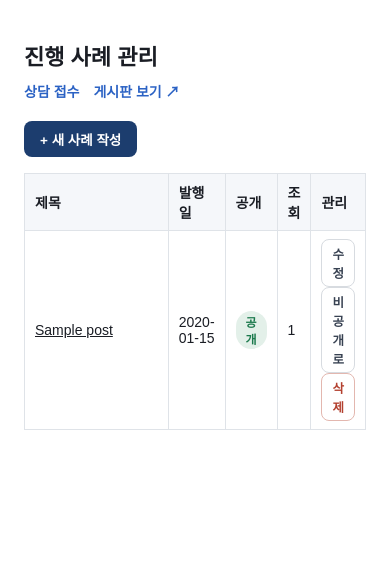
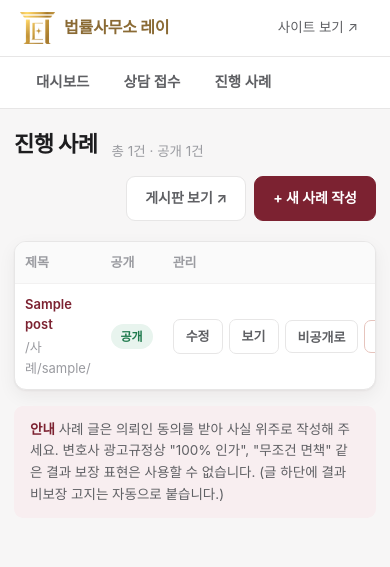
Before and after one commit to Jeongdonghwan/rwas_prj, a Flask app: template app/templates/admin/cases.html in a window 390 px wide. Shown: the top 567 px of the page. Run offline with Flask 3, Linux system fonts and the light colour scheme; tables that the repository leaves empty hold one stand-in row (values such as "Sample post"); the template is opened without the code that fills it: values that come from a table or form of the project are taken from there, most other values are stand-ins (such as "Sample title", 1, 10 or a date in 2020); some web fonts are replaced.

Commit message:
관리자 화면 전면 재구성: 대시보드·검색/필터·메모·CSV
- admin.css + admin/_base.html 공통 레이아웃(사이트와 동일 버건디 테마, 반응형)
- 대시보드 신설: 오늘/미처리/전체 접수·공개 사례 통계, 최근 접수·사례 목록
- 상담 접수: 상태 탭(건수), 이름·연락처 검색, 상태+메모 인라인 저장,
  삭제, 50건 페이지네이션, CSV 내려받기(엑셀 한글 BOM)
- 진행 사례 목록/글쓰기 화면을 공통 레이아웃으로 통일, 광고규정 안내 추가
- 관리자 페이지 noindex 명시

Co-Authored-By: Claude Opus 5 (1M context) <noreply@anthropic.com>

```diff
--- /dev/null
+++ b/app/static/css/admin.css
@@ -0,0 +1,146 @@
+/* 관리자 화면 전용 — 사이트 테마(화이트 + 버건디)와 동일 팔레트 */
+@import url('https://cdn.jsdelivr.net/gh/orioncactus/pretendard@v1.3.9/dist/web/static/pretendard.min.css');
+
+:root{
+  --ink:#1d1d1f; --ink-2:#5f6064; --ink-3:#9a9ba0;
+  --line:#e7e6e6; --line-2:#f2f1f1;
+  --paper:#f7f6f6; --card:#ffffff;
+  --wine:#7c2231; --wine-2:#8e2939; --wine-3:#b13a4a; --wine-soft:#f8eef0;
+  --ok:#1f7a4d; --ok-soft:#e8f4ee;
+  --warn:#9a6a10; --warn-soft:#fcf3e2;
+  --gray-soft:#f0f0f1;
+  --r:12px;
+  --shadow:0 1px 2px rgba(30,22,24,.05),0 6px 18px rgba(30,22,24,.06);
+  --sans:'Pretendard',-apple-system,'Malgun Gothic',sans-serif;
+}
+*{box-sizing:border-box;margin:0;padding:0}
+body{font-family:var(--sans);background:var(--paper);color:var(--ink);line-height:1.6;font-size:15px;-webkit-font-smoothing:antialiased}
+a{color:inherit;text-decoration:none}
+ul{list-style:none}
+input,select,textarea,button{font-family:inherit;font-size:inherit}
+
+/* 헤더 */
+.ahead{background:#fff;border-bottom:1px solid var(--line)}
+.ahead .in{max-width:1240px;margin:0 auto;padding:0 20px;height:62px;display:flex;align-items:center;gap:14px}
+.ahead .logo{display:flex;align-items:center;gap:9px}
+.ahead .logo img{height:32px;width:auto;display:block}
+.ahead .logo b{font-size:16px;font-weight:800;color:#8a6a34;letter-spacing:-.01em;line-height:1.1}
+.ahead .logo b small{display:block;font-size:9px;letter-spacing:.2em;color:#b99a63;font-weight:600}
+.ahead .tag{font-size:12px;font-weight:700;color:var(--wine);background:var(--wine-soft);border-radius:999px;padding:4px 12px}
+.ahead .right{margin-left:auto;display:flex;align-items:center;gap:8px;font-size:13.5px}
+.ahead .right a{color:var(--ink-2);padding:8px 12px;border-radius:8px}
+.ahead .right a:hover{background:var(--gray-soft);color:var(--ink)}
+
+/* 탭 내비 */
+.anav{background:#fff;border-bottom:1px solid var(--line);position:sticky;top:0;z-index:10}
+.anav .in{max-width:1240px;margin:0 auto;padding:0 20px;display:flex;gap:2px;overflow-x:auto}
+.anav a{padding:13px 16px;font-size:14.5px;font-weight:600;color:var(--ink-2);border-bottom:2px solid transparent;white-space:nowrap}
+.anav a:hover{color:var(--ink)}
+.anav a.on{color:var(--wine);border-bottom-color:var(--wine)}
+
+/* 레이아웃 */
+.wrap{max-width:1240px;margin:0 auto;padding:26px 20px 60px}
+.phead{display:flex;align-items:flex-end;gap:14px;flex-wrap:wrap;margin-bottom:20px}
+.phead h1{font-size:22px;font-weight:800;letter-spacing:-.02em}
+.phead p{font-size:13.5px;color:var(--ink-3)}
+.phead .act{margin-left:auto;display:flex;gap:8px}
+
+/* 버튼 */
+.btn{display:inline-flex;align-items:center;justify-content:center;gap:6px;white-space:nowrap;padding:10px 18px;border-radius:9px;background:var(--wine);color:#fff;border:1px solid var(--wine);font-weight:700;font-size:14px;cursor:pointer;transition:background .15s}
+.btn:hover{background:var(--wine-2)}
+.btn.line{background:#fff;color:var(--ink-2);border-color:var(--line)}
+.btn.line:hover{background:var(--gray-soft);color:var(--ink)}
+.btn.sm{padding:6px 12px;font-size:13px;font-weight:600;border-radius:7px}
+.btn.danger{background:#fff;color:#b3402f;border-color:#e6c4bd}
+.btn.danger:hover{background:#fdf3f1}
+
+/* 통계 카드 */
+.stats{display:grid;grid-template-columns:repeat(4,1fr);gap:14px;margin-bottom:26px}
+.stat{background:var(--card);border:1px solid var(--line);border-radius:var(--r);padding:20px 22px;box-shadow:var(--shadow)}
+.stat .lb{font-size:13px;color:var(--ink-3);font-weight:600;margin-bottom:6px}
+.stat .nm{font-size:30px;font-weight:800;letter-spacing:-.02em;line-height:1.1}
+.stat .nm small{font-size:14px;font-weight:600;color:var(--ink-3);margin-left:3px}
+.stat.hl .nm{color:var(--wine)}
+
+/* 카드/테이블 */
+.card{background:var(--card);border:1px solid var(--line);border-radius:var(--r);box-shadow:var(--shadow);overflow:hidden}
+.card + .card{margin-top:20px}
+.card .ct{padding:16px 20px;border-bottom:1px solid var(--line-2);display:flex;align-items:center;gap:10px}
+.card .ct h2{font-size:16px;font-weight:800}
+.card .ct .more{margin-left:auto;font-size:13px;color:var(--wine);font-weight:600}
+.tbl{width:100%;border-collapse:collapse}
+.tbl th,.tbl td{padding:12px 14px;text-align:left;font-size:14px;border-bottom:1px solid var(--line-2);vertical-align:middle}
+.tbl th{background:#fafafa;font-size:12.5px;font-weight:700;color:var(--ink-3);white-space:nowrap}
+.tbl tr:last-child td{border-bottom:0}
+.tbl tbody tr:hover{background:#fcfbfb}
+.tbl .num{color:var(--ink-3);font-size:13px}
+.tbl .nowrap{white-space:nowrap}
+.tbl .strong{font-weight:700}
+.tbl .muted{color:var(--ink-3);font-size:13px}
+.tbl a.ln{color:var(--wine);font-weight:600}
+.tbl a.ln:hover{text-decoration:underline}
+.empty{padding:56px 20px;text-align:center;color:var(--ink-3)}
+.empty b{display:block;font-size:16px;color:var(--ink-2);margin-bottom:6px}
+
+/* 상태 뱃지 */
+.bd{display:inline-block;padding:3px 10px;border-radius:999px;font-size:12px;font-weight:700;white-space:nowrap}
+.bd.new{background:var(--wine-soft);color:var(--wine)}
+.bd.contacted{background:var(--warn-soft);color:var(--warn)}
+.bd.done{background:var(--ok-soft);color:var(--ok)}
+.bd.spam{background:var(--gray-soft);color:var(--ink-3)}
+.bd.on{background:var(--ok-soft);color:var(--ok)}
+.bd.off{background:var(--gray-soft);color:var(--ink-3)}
+
+/* 필터 바 */
+.filters{display:flex;gap:8px;align-items:center;flex-wrap:wrap;margin-bottom:16px}
+.chips{display:flex;gap:6px;flex-wrap:wrap}
+.chips a{padding:8px 14px;border:1px solid var(--line);background:#fff;border-radius:999px;font-size:13.5px;font-weight:600;color:var(--ink-2)}
+.chips a.on{background:var(--wine);border-color:var(--wine);color:#fff}
+.chips a span{opacity:.65;margin-left:4px;font-size:12px}
+.search{margin-left:auto;display:flex;gap:6px}
+.search input{width:220px;padding:9px 13px;border:1px solid var(--line);border-radius:9px;background:#fff}
+.search input:focus{outline:none;border-color:var(--wine-3);box-shadow:0 0 0 3px var(--wine-soft)}
+
+/* 인라인 폼 (상태·메모 저장) */
+.rowform{display:flex;gap:6px;align-items:center}
+.rowform select{flex:0 0 auto;padding:7px 10px;border:1px solid var(--line);border-radius:8px;background:#fff;font-size:13px}
+.rowform input[type=text]{flex:1 1 auto;min-width:0;width:auto;padding:7px 11px;border:1px solid var(--line);border-radius:8px;background:#fff;font-size:13px}
+.rowform select:focus,.rowform input:focus{outline:none;border-color:var(--wine-3)}
+
+/* 페이지네이션 */
+.pager{display:flex;justify-content:center;gap:5px;margin-top:22px}
+.pager a,.pager b{min-width:38px;height:38px;display:flex;align-items:center;justify-content:center;border:1px solid var(--line);border-radius:9px;background:#fff;font-size:14px;font-weight:600;color:var(--ink-2)}
+.pager b{background:var(--wine);border-color:var(--wine);color:#fff}
+.pager a:hover{border-color:var(--wine-3);color:var(--wine)}
+
+/* 폼 (글쓰기) */
+.form label{display:block;font-size:13.5px;font-weight:700;margin:18px 0 6px}
+.form label .hint{font-weight:500;color:var(--ink-3);font-size:12.5px;margin-left:6px}
+.form input[type=text],.form input[type=date],.form input[type=file]{width:100%;padding:11px 13px;border:1px solid var(--line);border-radius:9px;background:#fff}
+.form input:focus{outline:none;border-color:var(--wine-3);box-shadow:0 0 0 3px var(--wine-soft)}
+.form .row2{display:grid;grid-template-columns:1fr 1fr;gap:18px}
+.form .check{display:flex;align-items:center;gap:8px;margin-top:20px;font-weight:700;font-size:14px}
+.form .check input{width:17px;height:17px;accent-color:var(--wine)}
+.form .thumb{margin-top:10px;max-width:220px;border-radius:9px;border:1px solid var(--line)}
+.form .actions{margin-top:26px;display:flex;gap:8px}
+.alert{background:#fdf3f1;color:#b3402f;border:1px solid #e6c4bd;border-radius:9px;padding:12px 15px;font-size:14px;margin-bottom:16px}
+.note{background:var(--wine-soft);border-radius:9px;padding:13px 16px;font-size:13.5px;color:var(--ink-2);margin-top:16px}
+.note b{color:var(--wine)}
+#editor{border-radius:9px;overflow:hidden}
+
+@media (max-width:900px){
+  .stats{grid-template-columns:1fr 1fr}
+  .search{margin-left:0;width:100%}
+  .search input{flex:1;width:auto}
+  .form .row2{grid-template-columns:1fr}
+  .tbl .hide-sm{display:none}
+}
+@media (max-width:600px){
+  .ahead .in{height:56px}
+  .ahead .logo b small,.ahead .tag{display:none}
+  .stats{grid-template-columns:1fr 1fr;gap:10px}
+  .stat{padding:15px 16px}
+  .stat .nm{font-size:24px}
+  .wrap{padding:18px 14px 50px}
+  .tbl th,.tbl td{padding:10px 10px;font-size:13px}
+}
--- /dev/null
+++ b/app/templates/admin/_base.html
@@ -0,0 +1,37 @@
+<!DOCTYPE html>
+<html lang="ko">
+<head>
+<meta charset="utf-8">
+<meta name="viewport" content="width=device-width, initial-scale=1">
+<meta name="robots" content="noindex,nofollow">
+<title>{% block title %}관리자{% endblock %} | {{ site.firm_name }}</title>
+<link rel="icon" href="{{ url_for('static', filename='img/favicon.ico') }}" sizes="48x48">
+<link rel="stylesheet" href="{{ url_for('static', filename='css/admin.css') }}?v={{ asset_ver }}">
+{% block head %}{% endblock %}
+</head>
+<body>
+
+<header class="ahead"><div class="in">
+  <a class="logo" href="{{ url_for('admin.dashboard') }}">
+    <img src="{{ url_for('static', filename='img/emblem.png') }}" alt="">
+    <b>법률사무소 레이<small>LEI LAW OFFICE</small></b>
+  </a>
+  <span class="tag">관리자</span>
+  <div class="right">
+    <a href="{{ url_for('main.index') }}" target="_blank">사이트 보기 ↗</a>
+  </div>
+</div></header>
+
+<nav class="anav"><div class="in">
+  <a href="{{ url_for('admin.dashboard') }}" {% if nav == 'dash' %}class="on"{% endif %}>대시보드</a>
+  <a href="{{ url_for('admin.inquiries') }}" {% if nav == 'inq' %}class="on"{% endif %}>상담 접수</a>
+  <a href="{{ url_for('admin.cases') }}" {% if nav == 'case' %}class="on"{% endif %}>진행 사례</a>
+</div></nav>
+
+<div class="wrap">
+{% block content %}{% endblock %}
+</div>
+
+{% block script %}{% endblock %}
+</body>
+</html>
--- a/app/templates/admin/cases.html
+++ b/app/templates/admin/cases.html
@@ -1,39 +1,57 @@
-<!doctype html>
-<meta charset="utf-8">
-<title>진행 사례 관리</title>
-<style>
-body{font-family:Pretendard,sans-serif;padding:24px;color:#1a1d24;max-width:1000px;margin:0 auto}
-h1{font-size:22px;margin-bottom:4px}
-.nav{margin:10px 0 20px;font-size:14px}
-.nav a{margin-right:14px;color:#2b62c4;text-decoration:none;font-weight:600}
-table{border-collapse:collapse;width:100%;font-size:14px}
-th,td{border:1px solid #dfe3e8;padding:8px 10px;text-align:left;vertical-align:middle}
-th{background:#f5f7fa}
-.badge{display:inline-block;padding:2px 10px;border-radius:99px;font-size:12px;font-weight:700}
-.on{background:#e3f0e9;color:#1c7a4d}.off{background:#f3f4f6;color:#8a8f98}
-.btn{display:inline-block;padding:8px 16px;border-radius:8px;background:#1c3d6e;color:#fff;text-decoration:none;font-size:13.5px;font-weight:600;border:0;cursor:pointer}
-form{display:inline}
-.sm{padding:4px 10px;font-size:12.5px;background:#fff;color:#374151;border:1px solid #d7dbe0}
-.sm.danger{color:#b3402f;border-color:#e3b7af}
-</style>
-<h1>진행 사례 관리</h1>
-<p class="nav"><a href="{{ url_for('admin.inquiries') }}">상담 접수</a><a href="{{ url_for('board.case_list') }}" target="_blank">게시판 보기 ↗</a></p>
-<p style="margin-bottom:16px"><a class="btn" href="{{ url_for('admin.case_new') }}">+ 새 사례 작성</a></p>
-<table>
-  <tr><th style="width:44%">제목</th><th>발행일</th><th>공개</th><th>조회</th><th style="width:220px">관리</th></tr>
-  {% for p in posts %}
-  <tr>
-    <td><a href="{{ url_for('board.case_view', slug=p.slug) }}" target="_blank" style="color:inherit">{{ p.title }}</a></td>
-    <td>{{ p.published_at.strftime('%Y-%m-%d') }}</td>
-    <td><span class="badge {{ 'on' if p.is_public else 'off' }}">{{ '공개' if p.is_public else '비공개' }}</span></td>
-    <td>{{ p.view_count or 0 }}</td>
-    <td>
-      <a class="btn sm" href="{{ url_for('admin.case_edit', post_id=p.id) }}">수정</a>
-      <form method="post" action="{{ url_for('admin.case_toggle', post_id=p.id) }}"><button class="btn sm">{{ '비공개로' if p.is_public else '공개로' }}</button></form>
-      <form method="post" action="{{ url_for('admin.case_delete', post_id=p.id) }}" onsubmit="return confirm('삭제할까요? 되돌릴 수 없습니다.')"><button class="btn sm danger">삭제</button></form>
-    </td>
-  </tr>
+{% extends "admin/_base.html" %}
+{% block title %}진행 사례{% endblock %}
+
+{% block content %}
+<div class="phead">
+  <h1>진행 사례</h1>
+  <p>총 {{ posts|length }}건 · 공개 {{ public_count }}건</p>
+  <div class="act">
+    <a class="btn line" href="{{ url_for('board.case_list') }}" target="_blank">게시판 보기 ↗</a>
+    <a class="btn" href="{{ url_for('admin.case_new') }}">+ 새 사례 작성</a>
+  </div>
+</div>
+
+<div class="card">
+  {% if posts %}
+  <table class="tbl">
+    <thead>
+      <tr><th>제목</th><th class="hide-sm">발행일</th><th>공개</th><th class="hide-sm">조회</th><th style="width:230px">관리</th></tr>
+    </thead>
+    <tbody>
+      {% for p in posts %}
+      <tr>
+        <td>
+          <a class="ln" href="{{ url_for('admin.case_edit', post_id=p.id) }}">{{ p.title }}</a>
+          <div class="muted" style="margin-top:2px">/사례/{{ p.slug }}/</div>
+        </td>
+        <td class="hide-sm num nowrap">{{ p.published_at.strftime('%Y-%m-%d') }}</td>
+        <td><span class="bd {{ 'on' if p.is_public else 'off' }}">{{ '공개' if p.is_public else '비공개' }}</span></td>
+        <td class="hide-sm muted">{{ p.view_count or 0 }}</td>
+        <td class="nowrap">
+          <div class="rowform">
+            <a class="btn sm line" href="{{ url_for('admin.case_edit', post_id=p.id) }}">수정</a>
+            {% if p.is_public %}<a class="btn sm line" href="{{ url_for('board.case_view', slug=p.slug) }}" target="_blank">보기</a>{% endif %}
+            <form method="post" action="{{ url_for('admin.case_toggle', post_id=p.id) }}">
+              <button class="btn sm line" type="submit">{{ '비공개로' if p.is_public else '공개로' }}</button>
+            </form>
+            <form method="post" action="{{ url_for('admin.case_delete', post_id=p.id) }}" onsubmit="return confirm('삭제할까요? 되돌릴 수 없습니다.')">
+              <button class="btn sm danger" type="submit">삭제</button>
+            </form>
+          </div>
+        </td>
+      </tr>
+      {% endfor %}
+    </tbody>
+  </table>
   {% else %}
-  <tr><td colspan="5" style="text-align:center;color:#8a8f98;padding:32px">아직 작성된 사례가 없습니다.</td></tr>
-  {% endfor %}
-</table>
+  <div class="empty">
+    <b>아직 작성된 사례가 없습니다</b>
+    사례 글을 올리면 홈페이지 메인·사례 목록과 네이버 RSS·사이트맵에 자동으로 반영됩니다.
+  </div>
+  {% endif %}
+</div>
+
+<div class="note">
+  <b>안내</b> 사례 글은 의뢰인 동의를 받아 사실 위주로 작성해 주세요. 변호사 광고규정상 "100% 인가", "무조건 면책" 같은 결과 보장 표현은 사용할 수 없습니다. (글 하단에 결과 비보장 고지는 자동으로 붙습니다.)
+</div>
+{% endblock %}
```
Also changed, not shown: app/routes/admin.py (+113 -48 lines), app/templates/admin/case_form.html (+27 -31 lines), app/templates/admin/dashboard.html (added, +63 -0 lines), app/templates/admin/inquiries.html (added, +79 -0 lines).
